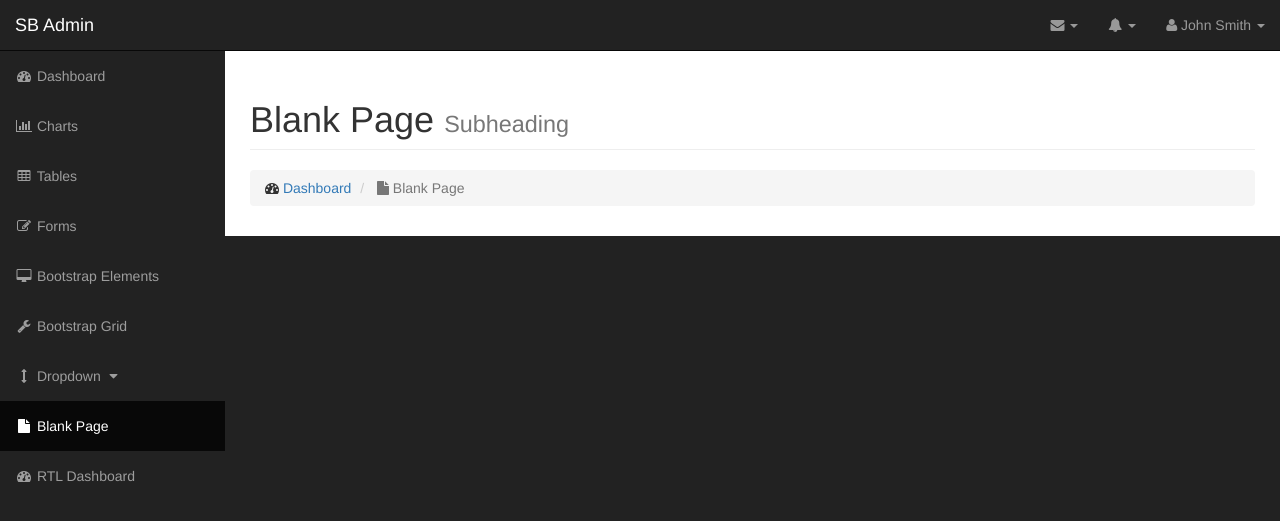
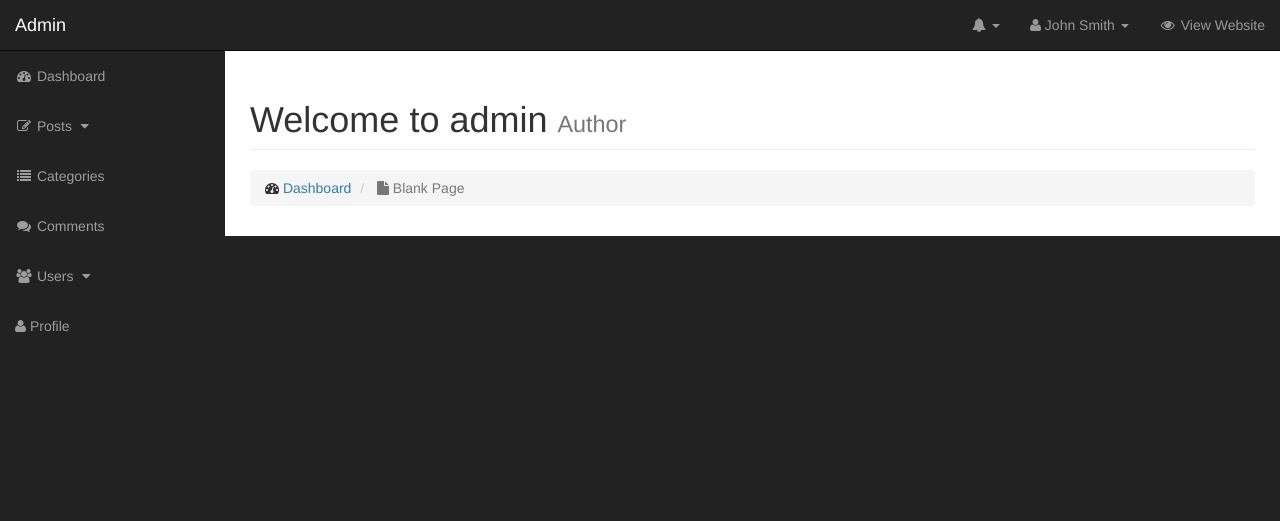
Before and after one commit to brandon-meeks/PHP-CMS, a PHP site: page /admin in a window 1280 px wide. Shown: the top 521 px of the page. Run offline with PHP 8.4, Linux system fonts and the light colour scheme; grey boxes labelled with a size stand in for pictures from a placeholder-image service; some libraries are stand-ins or nearby versions.

Commit message:
updated admin menu

```diff
--- /dev/null
+++ b/admin/includes/alerts_dropdown.php
@@ -0,0 +1,27 @@
+                <li class="dropdown">
+                    <a href="#" class="dropdown-toggle" data-toggle="dropdown"><i class="fa fa-bell"></i> <b class="caret"></b></a>
+                    <ul class="dropdown-menu alert-dropdown">
+                        <li>
+                            <a href="#">Alert Name <span class="label label-default">Alert Badge</span></a>
+                        </li>
+                        <li>
+                            <a href="#">Alert Name <span class="label label-primary">Alert Badge</span></a>
+                        </li>
+                        <li>
+                            <a href="#">Alert Name <span class="label label-success">Alert Badge</span></a>
+                        </li>
+                        <li>
+                            <a href="#">Alert Name <span class="label label-info">Alert Badge</span></a>
+                        </li>
+                        <li>
+                            <a href="#">Alert Name <span class="label label-warning">Alert Badge</span></a>
+                        </li>
+                        <li>
+                            <a href="#">Alert Name <span class="label label-danger">Alert Badge</span></a>
+                        </li>
+                        <li class="divider"></li>
+                        <li>
+                            <a href="#">View All</a>
+                        </li>
+                    </ul>
+                </li>
--- /dev/null
+++ b/admin/includes/footer.php
@@ -0,0 +1,13 @@
+
+    </div>
+    <!-- /#wrapper -->
+
+    <!-- jQuery -->
+    <script src="js/jquery.js"></script>
+
+    <!-- Bootstrap Core JavaScript -->
+    <script src="js/bootstrap.min.js"></script>
+
+</body>
+
+</html>
--- /dev/null
+++ b/admin/includes/header.php
@@ -0,0 +1,33 @@
+<?php include "../includes/db.php" ?>
+<!DOCTYPE html>
+<html lang="en">
+
+<head>
+
+    <meta charset="utf-8">
+    <meta http-equiv="X-UA-Compatible" content="IE=edge">
+    <meta name="viewport" content="width=device-width, initial-scale=1">
+    <meta name="description" content="">
+    <meta name="author" content="">
+
+    <title>SB Admin - Bootstrap Admin Template</title>
+
+    <!-- Bootstrap Core CSS -->
+    <link href="css/bootstrap.min.css" rel="stylesheet">
+
+    <!-- Custom CSS -->
+    <link href="css/sb-admin.css" rel="stylesheet">
+
+    <!-- Custom Fonts -->
+    <link href="font-awesome/css/font-awesome.min.css" rel="stylesheet" type="text/css">
+
+    <!-- HTML5 Shim and Respond.js IE8 support of HTML5 elements and media queries -->
+    <!-- WARNING: Respond.js doesn't work if you view the page via file:// -->
+    <!--[if lt IE 9]>
+        <script src="https://oss.maxcdn.com/libs/html5shiv/3.7.0/html5shiv.js"></script>
+        <script src="https://oss.maxcdn.com/libs/respond.js/1.4.2/respond.min.js"></script>
+    <![endif]-->
+
+</head>
+
+<body>
--- /dev/null
+++ b/admin/includes/navigation.php
@@ -0,0 +1,70 @@
+        <nav class="navbar navbar-inverse navbar-fixed-top" role="navigation">
+            <!-- Brand and toggle get grouped for better mobile display -->
+            <div class="navbar-header">
+                <button type="button" class="navbar-toggle" data-toggle="collapse" data-target=".navbar-ex1-collapse">
+                    <span class="sr-only">Toggle navigation</span>
+                    <span class="icon-bar"></span>
+                    <span class="icon-bar"></span>
+                    <span class="icon-bar"></span>
+                </button>
+                <a class="navbar-brand" href="index.html">Admin</a>
+            </div>
+            <!-- Top Menu Items -->
+            <ul class="nav navbar-right top-nav">
+
+                <?php include "alerts_dropdown.php"; ?>
+                <?php include "profile_dropdown.php"; ?>
+                <li><a href="../index.php"><i class="fa fa-fw fa-eye"></i> View Website</a></li>
+            </ul>
+
+            <!-- Sidebar Menu Items - These collapse to the responsive navigation menu on small screens -->
+
+            <div class="collapse navbar-collapse navbar-ex1-collapse">
+                <ul class="nav navbar-nav side-nav">
+                    <li>
+                        <a href="index.html"><i class="fa fa-fw fa-dashboard"></i> Dashboard</a>
+                    </li>
+                    <li>
+                        <a href="javascript:;" data-toggle="collapse" data-target="#posts"><i class="fa fa-fw fa-pencil-square-o"></i> Posts <i class="fa fa-fw fa-caret-down"></i></a>
+                        <ul id="posts" class="collapse">
+                            <li>
+                                <a href="#">View All Posts</a>
+                            </li>
+                            <li>
+                                <a href="#">Add Post</a>
+                            </li>
+                        </ul>
+                    </li>
+                    <li>
+                        <a href="#"><i class="fa fa-fw fa-list"></i> Categories</a>
+                    </li>
+                    <li>
+                        <a href="#"><i class="fa fa-fw fa-comments"></i> Comments</a>
+                    </li>
+                    <li>
+                        <a href="javascript:;" data-toggle="collapse" data-target="#users"><i class="fa fa-fw fa-users"></i> Users <i class="fa fa-fw fa-caret-down"></i></a>
+                        <ul id="users" class="collapse">
+                            <li>
+                                <a href="#">View All Users</a>
+                            </li>
+                            <li>
+                                <a href="#">Add New User</a>
+                            </li>
+                        </ul>
+                    </li>
+                    <li>
+                        <a href="#"><i class="fa fa-wh fa-user"></i> Profile</a>
+                    </li>
+
+<!--
+                    <li>
+                        <a href="#"><i class="fa fa-fw fa-edit"></i> Forms</a>
+                    </li>
+                    <li>
+                        <a href="#"><i class="fa fa-fw fa-arrows-h"></i> RTL Dashboard</a>
+                    </li>
+-->
+                </ul>
+            </div>
+            <!-- /.navbar-collapse -->
+        </nav>
--- /dev/null
+++ b/admin/includes/profile_dropdown.php
@@ -0,0 +1,18 @@
+                <li class="dropdown">
+                    <a href="#" class="dropdown-toggle" data-toggle="dropdown"><i class="fa fa-user"></i> John Smith <b class="caret"></b></a>
+                    <ul class="dropdown-menu">
+                        <li>
+                            <a href="#"><i class="fa fa-fw fa-user"></i> Profile</a>
+                        </li>
+                        <li>
+                            <a href="#"><i class="fa fa-fw fa-envelope"></i> Inbox</a>
+                        </li>
+                        <li>
+                            <a href="#"><i class="fa fa-fw fa-gear"></i> Settings</a>
+                        </li>
+                        <li class="divider"></li>
+                        <li>
+                            <a href="#"><i class="fa fa-fw fa-power-off"></i> Log Out</a>
+                        </li>
+                    </ul>
+                </li>
--- a/admin/index.html
+++ /dev/null
@@ -1,235 +0,0 @@
-<!DOCTYPE html>
-<html lang="en">
-
-<head>
-
-    <meta charset="utf-8">
-    <meta http-equiv="X-UA-Compatible" content="IE=edge">
-    <meta name="viewport" content="width=device-width, initial-scale=1">
-    <meta name="description" content="">
-    <meta name="author" content="">
-
-    <title>SB Admin - Bootstrap Admin Template</title>
-
-    <!-- Bootstrap Core CSS -->
-    <link href="css/bootstrap.min.css" rel="stylesheet">
-
-    <!-- Custom CSS -->
-    <link href="css/sb-admin.css" rel="stylesheet">
-
-    <!-- Custom Fonts -->
-    <link href="font-awesome/css/font-awesome.min.css" rel="stylesheet" type="text/css">
-
-    <!-- HTML5 Shim and Respond.js IE8 support of HTML5 elements and media queries -->
-    <!-- WARNING: Respond.js doesn't work if you view the page via file:// -->
-    <!--[if lt IE 9]>
-        <script src="https://oss.maxcdn.com/libs/html5shiv/3.7.0/html5shiv.js"></script>
-        <script src="https://oss.maxcdn.com/libs/respond.js/1.4.2/respond.min.js"></script>
-    <![endif]-->
-
-</head>
-
-<body>
-
-    <div id="wrapper">
-
-        <!-- Navigation -->
-        <nav class="navbar navbar-inverse navbar-fixed-top" role="navigation">
-            <!-- Brand and toggle get grouped for better mobile display -->
-            <div class="navbar-header">
-                <button type="button" class="navbar-toggle" data-toggle="collapse" data-target=".navbar-ex1-collapse">
-                    <span class="sr-only">Toggle navigation</span>
-                    <span class="icon-bar"></span>
-                    <span class="icon-bar"></span>
-                    <span class="icon-bar"></span>
-                </button>
-                <a class="navbar-brand" href="index.html">SB Admin</a>
-            </div>
-            <!-- Top Menu Items -->
-            <ul class="nav navbar-right top-nav">
-                <li class="dropdown">
-                    <a href="#" class="dropdown-toggle" data-toggle="dropdown"><i class="fa fa-envelope"></i> <b class="caret"></b></a>
-                    <ul class="dropdown-menu message-dropdown">
-                        <li class="message-preview">
-                            <a href="#">
-                                <div class="media">
-                                    <span class="pull-left">
-                                        <img class="media-object" src="http://placehold.it/50x50" alt="">
-                                    </span>
-                                    <div class="media-body">
-                                        <h5 class="media-heading">
-                                            <strong>John Smith</strong>
-                                        </h5>
-                                        <p class="small text-muted"><i class="fa fa-clock-o"></i> Yesterday at 4:32 PM</p>
-                                        <p>Lorem ipsum dolor sit amet, consectetur...</p>
-                                    </div>
-                                </div>
-                            </a>
-                        </li>
-                        <li class="message-preview">
-                            <a href="#">
-                                <div class="media">
-                                    <span class="pull-left">
-                                        <img class="media-object" src="http://placehold.it/50x50" alt="">
-                                    </span>
-                                    <div class="media-body">
-                                        <h5 class="media-heading">
-                                            <strong>John Smith</strong>
-                                        </h5>
-                                        <p class="small text-muted"><i class="fa fa-clock-o"></i> Yesterday at 4:32 PM</p>
-                                        <p>Lorem ipsum dolor sit amet, consectetur...</p>
-                                    </div>
-                                </div>
-                            </a>
-                        </li>
-                        <li class="message-preview">
-                            <a href="#">
-                                <div class="media">
-                                    <span class="pull-left">
-                                        <img class="media-object" src="http://placehold.it/50x50" alt="">
-                                    </span>
-                                    <div class="media-body">
-                                        <h5 class="media-heading">
-                                            <strong>John Smith</strong>
-                                        </h5>
-                                        <p class="small text-muted"><i class="fa fa-clock-o"></i> Yesterday at 4:32 PM</p>
-                                        <p>Lorem ipsum dolor sit amet, consectetur...</p>
-                                    </div>
-                                </div>
-                            </a>
-                        </li>
-                        <li class="message-footer">
-                            <a href="#">Read All New Messages</a>
-                        </li>
-                    </ul>
-                </li>
-                <li class="dropdown">
-                    <a href="#" class="dropdown-toggle" data-toggle="dropdown"><i class="fa fa-bell"></i> <b class="caret"></b></a>
-                    <ul class="dropdown-menu alert-dropdown">
-                        <li>
-                            <a href="#">Alert Name <span class="label label-default">Alert Badge</span></a>
-                        </li>
-                        <li>
-                            <a href="#">Alert Name <span class="label label-primary">Alert Badge</span></a>
-                        </li>
-                        <li>
-                            <a href="#">Alert Name <span class="label label-success">Alert Badge</span></a>
-                        </li>
-                        <li>
-                            <a href="#">Alert Name <span class="label label-info">Alert Badge</span></a>
-                        </li>
-                        <li>
-                            <a href="#">Alert Name <span class="label label-warning">Alert Badge</span></a>
-                        </li>
-                        <li>
-                            <a href="#">Alert Name <span class="label label-danger">Alert Badge</span></a>
-                        </li>
-                        <li class="divider"></li>
-                        <li>
-                            <a href="#">View All</a>
-                        </li>
-                    </ul>
-                </li>
-                <li class="dropdown">
-                    <a href="#" class="dropdown-toggle" data-toggle="dropdown"><i class="fa fa-user"></i> John Smith <b class="caret"></b></a>
-                    <ul class="dropdown-menu">
-                        <li>
-                            <a href="#"><i class="fa fa-fw fa-user"></i> Profile</a>
-                        </li>
-                        <li>
-                            <a href="#"><i class="fa fa-fw fa-envelope"></i> Inbox</a>
-                        </li>
-                        <li>
-                            <a href="#"><i class="fa fa-fw fa-gear"></i> Settings</a>
-                        </li>
-                        <li class="divider"></li>
-                        <li>
-                            <a href="#"><i class="fa fa-fw fa-power-off"></i> Log Out</a>
-                        </li>
-                    </ul>
-                </li>
-            </ul>
-            <!-- Sidebar Menu Items - These collapse to the responsive navigation menu on small screens -->
-            <div class="collapse navbar-collapse navbar-ex1-collapse">
-                <ul class="nav navbar-nav side-nav">
-                    <li>
-                        <a href="index.html"><i class="fa fa-fw fa-dashboard"></i> Dashboard</a>
-                    </li>
-                    <li>
-                        <a href="charts.html"><i class="fa fa-fw fa-bar-chart-o"></i> Charts</a>
-                    </li>
-                    <li>
-                        <a href="tables.html"><i class="fa fa-fw fa-table"></i> Tables</a>
-                    </li>
-                    <li>
-                        <a href="forms.html"><i class="fa fa-fw fa-edit"></i> Forms</a>
-                    </li>
-                    <li>
-                        <a href="bootstrap-elements.html"><i class="fa fa-fw fa-desktop"></i> Bootstrap Elements</a>
-                    </li>
-                    <li>
-                        <a href="bootstrap-grid.html"><i class="fa fa-fw fa-wrench"></i> Bootstrap Grid</a>
-                    </li>
-                    <li>
-                        <a href="javascript:;" data-toggle="collapse" data-target="#demo"><i class="fa fa-fw fa-arrows-v"></i> Dropdown <i class="fa fa-fw fa-caret-down"></i></a>
-                        <ul id="demo" class="collapse">
-                            <li>
-                                <a href="#">Dropdown Item</a>
-                            </li>
-                            <li>
-                                <a href="#">Dropdown Item</a>
-                            </li>
-                        </ul>
-                    </li>
-                    <li class="active">
-                        <a href="blank-page.html"><i class="fa fa-fw fa-file"></i> Blank Page</a>
-                    </li>
-                    <li>
-                        <a href="index-rtl.html"><i class="fa fa-fw fa-dashboard"></i> RTL Dashboard</a>
-                    </li>
-                </ul>
-            </div>
-            <!-- /.navbar-collapse -->
-        </nav>
-
-        <div id="page-wrapper">
-
-            <div class="container-fluid">
-
-                <!-- Page Heading -->
-                <div class="row">
-                    <div class="col-lg-12">
-                        <h1 class="page-header">
-                            Blank Page
-                            <small>Subheading</small>
-                        </h1>
-                        <ol class="breadcrumb">
-                            <li>
-                                <i class="fa fa-dashboard"></i>  <a href="index.html">Dashboard</a>
-                            </li>
-                            <li class="active">
-                                <i class="fa fa-file"></i> Blank Page
-                            </li>
-                        </ol>
-                    </div>
-                </div>
-                <!-- /.row -->
-
-            </div>
-            <!-- /.container-fluid -->
-
-        </div>
-        <!-- /#page-wrapper -->
-
-    </div>
-    <!-- /#wrapper -->
-
-    <!-- jQuery -->
-    <script src="js/jquery.js"></script>
-
-    <!-- Bootstrap Core JavaScript -->
-    <script src="js/bootstrap.min.js"></script>
-
-</body>
-
-</html>
--- /dev/null
+++ b/admin/index.php
@@ -0,0 +1,39 @@
+<?php include "includes/header.php" ?>
+
+
+<div id="wrapper">
+
+        <!-- Navigation -->
+<?php include "includes/navigation.php"; ?>
+
+        <div id="page-wrapper">
+
+            <div class="container-fluid">
+
+                <!-- Page Heading -->
+                <div class="row">
+                    <div class="col-lg-12">
+                        <h1 class="page-header">
+                            Welcome to admin
+                            <small>Author</small>
+                        </h1>
+                        <ol class="breadcrumb">
+                            <li>
+                                <i class="fa fa-dashboard"></i>  <a href="index.html">Dashboard</a>
+                            </li>
+                            <li class="active">
+                                <i class="fa fa-file"></i> Blank Page
+                            </li>
+                        </ol>
+                    </div>
+                </div>
+                <!-- /.row -->
+
+            </div>
+            <!-- /.container-fluid -->
+
+        </div>
+        <!-- /#page-wrapper -->
+
+
+<?php include "includes/footer.php" ?>
```
Also changed, not shown: admin/categories.php (added, +39 -0 lines), admin/includes/messages_dropdown.php (added, +56 -0 lines), includes/navigation.php (+5 -12 lines).
